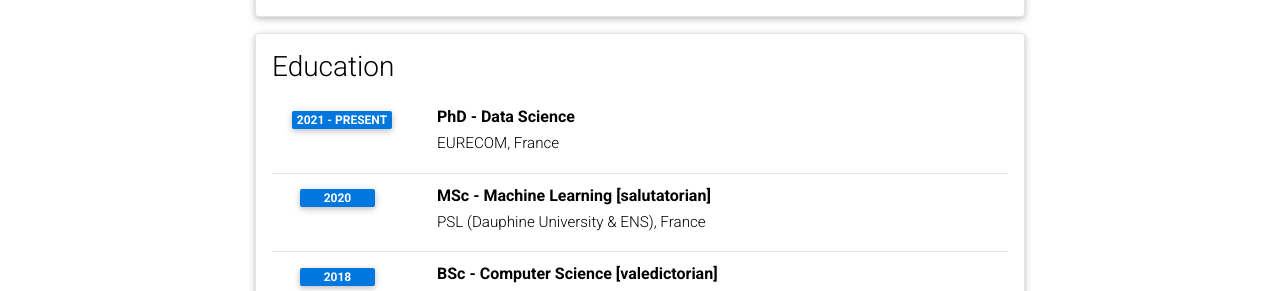
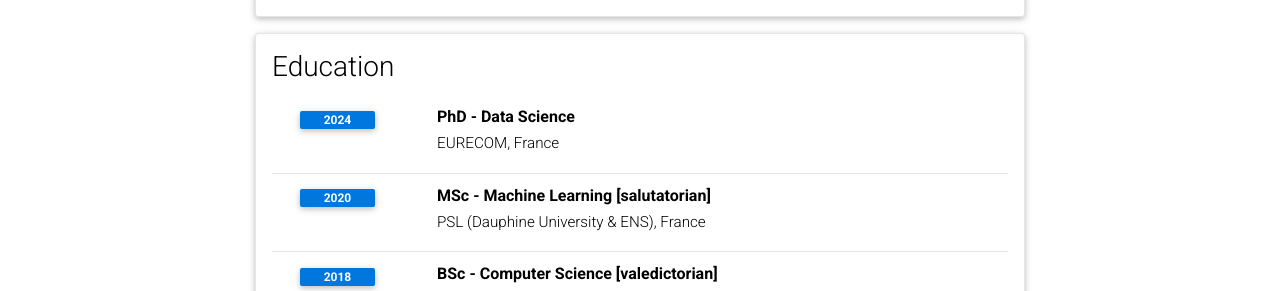
Before and after one commit to Raphaaal/raphaaal.github.io, a Jekyll site: the page built from _pages/cv.md, in a window 1280 px wide and 900 px high. Shown: the part 360-651 px from the top of the window. Built offline with Jekyll 4.4.1, drawn with Linux system fonts in a browser that asks for light colours; comment, search, counter and statistics services are not loaded; a style sheet for code colours, icons or effects is not loaded.

Commit message:
Update CV

```diff
--- a/_data/cv.yml
+++ b/_data/cv.yml
@@ -13,7 +13,7 @@
   contents:
     - title: PhD - Data Science
       institution: EURECOM, France
-      year: 2021 - Present
+      year: 2024
       #description:
       #  - Description 1.
       #  - Description 2.
```
Also changed, not shown: 1 other file.
